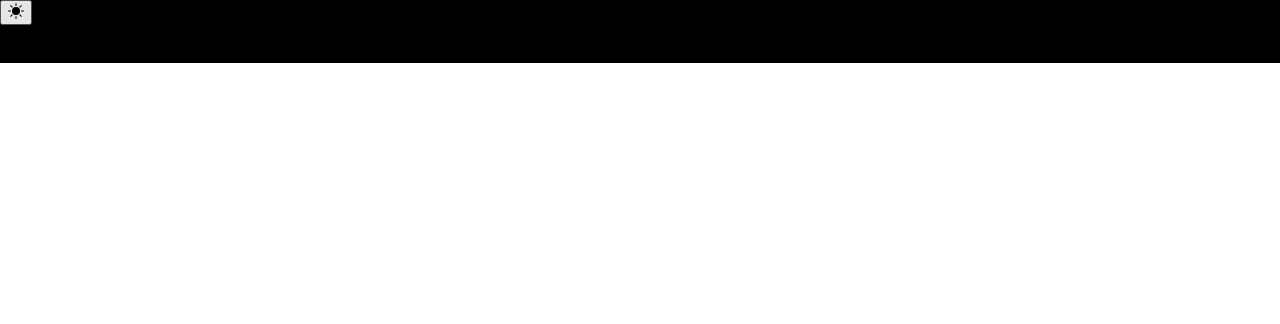
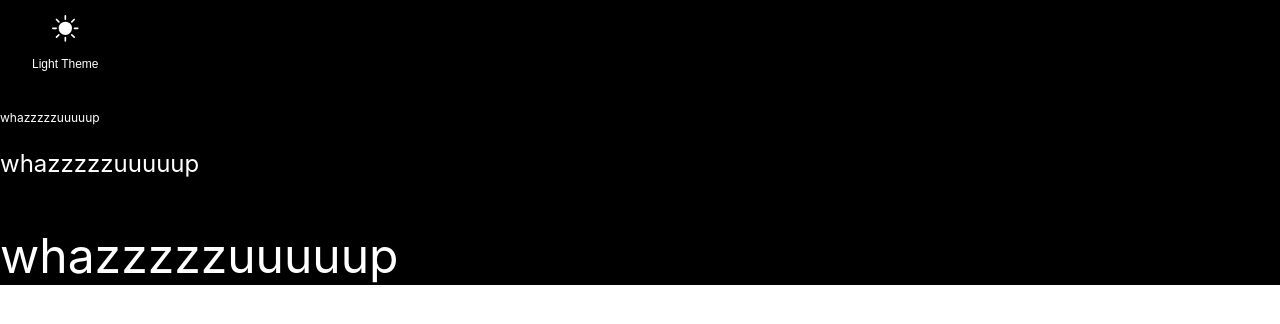
Before and after one commit to GPSPic/RandomBellWeb, a React (Create React App) app: page / in a window 1280 px wide. Shown: the top 324 px of the page. Built offline with nearby package versions, Linux system fonts and the light colour scheme.

Commit message:
text&button styling added

```diff
--- /dev/null
+++ b/src/components/buttons/ThemeSwitchButton.css
@@ -0,0 +1,24 @@
+.switch-button{
+    border: none;
+    border-radius: 70%;
+    padding: 15px 32px;
+    text-align: center;
+    text-decoration: none;
+    display: inline-block;
+}
+
+.button-dark {
+    background-color: #000;
+}
+
+.button-dark:hover {
+    background-color: #333333;
+}
+
+.button-light {
+    background-color: #fff
+}
+
+.button-light:hover {
+    background-color: #777777;
+  }
--- a/src/components/buttons/ThemeSwitchButton.js
+++ b/src/components/buttons/ThemeSwitchButton.js
@@ -1,16 +1,21 @@
 import { useContext } from "react";
 import { moon,sun } from "../../helpers/icon";
 import { ThemeContext } from "../../containers/Container";
+import "./ThemeSwitchButton.css"
+import SmallText from "../texts/SmallText";
 
 const ThemeSwitchButton = ({ switchTheme }) => {
     const theme = useContext(ThemeContext)
-    console.log(theme)
-    const buttonTheme = 'button-' + theme;
+    const buttonText = theme === "dark" ? "Light Theme" : "Dark Theme"
+    const buttonBackground = "button-" + theme
+    console.log(buttonBackground);
+
 
     return (
         <>
-            <button onClick={switchTheme} className="buttonTheme">
+            <button onClick={switchTheme} className={"switch-button " + buttonBackground} >
                 {theme === 'dark' ? sun : moon}
+                <SmallText text={buttonText} />
             </button>
         </>
     );
--- /dev/null
+++ b/src/components/texts/LargeText.js
@@ -0,0 +1,14 @@
+import { useContext } from "react";
+import { ThemeContext } from "../../containers/Container";
+import './text.css'
+
+const LargeText = ({text}) => {
+  const theme = useContext(ThemeContext)
+  const textTheme = 'text-' + theme
+
+  return (
+    <p className={`${textTheme} large-text`}>{text}</p>
+  );
+};
+
+export default LargeText;
--- /dev/null
+++ b/src/components/texts/RegularText.js
@@ -0,0 +1,14 @@
+import { useContext } from "react";
+import { ThemeContext } from "../../containers/Container";
+import './text.css'
+
+const RegularText = ({text}) => {
+    const theme = useContext(ThemeContext)
+    const textTheme = 'text-' + theme
+
+    return (
+        <p className={textTheme + " regular-text"}>{text}</p>
+     );
+}
+
+export default RegularText;
--- a/src/components/texts/SmallText.js
+++ b/src/components/texts/SmallText.js
@@ -1,15 +1,21 @@
-import styled from 'styled-components';
-import { defaultDarkText, defaultBrightText } from "../../helpers/colours.js";
+import { useContext } from "react";
+import { ThemeContext } from "../../containers/Container";
+import './text.css'
 
-
-const SmallText = () => {
+const SmallText = ({text}) => {
+  const theme = useContext(ThemeContext)
+  const textTheme = 'text-' + theme
 
   return (
-    <h5 color='white'>Small Text</h5>
+    <p className={`${textTheme} small-text`}>{text}</p>
   );
 };
 
 export default SmallText;
+
+// import styled from 'styled-components';
+
+// import { defaultDarkText, defaultBrightText } from "../../helpers/colours.js";
 
   // const Small = styled.h5`
   //   color: ${function(props) {return props['data-darktheme'] ? defaultDarkText : defaultBrightText}};
--- a/src/components/texts/text.css
+++ b/src/components/texts/text.css
@@ -0,0 +1,19 @@
+.text-dark {
+    color: #fff
+}
+
+.text-light {
+    color: #000
+}
+
+.small-text {
+    font-size: 12px;
+}
+
+.regular-text {
+    font-size: 24px;
+}
+
+.large-text {
+    font-size: 48px;
+}
--- a/src/containers/Container.js
+++ b/src/containers/Container.js
@@ -3,6 +3,8 @@ import styled from 'styled-components'
 
 import './Container.css'
 import SmallText from "../components/texts/SmallText";
+import RegularText from "../components/texts/RegularText";
+import LargeText from "../components/texts/LargeText";
 import ThemeSwitchButton from "../components/buttons/ThemeSwitchButton";
 
 
@@ -10,7 +12,6 @@ export const ThemeContext = createContext(null)
 
 const Container = () => {
   const [theme, setTheme] = useState('dark')
-  console.log('theme in container: ' + theme)
 
   const containerThemeClass = "container-" + theme
 
@@ -26,9 +27,9 @@ const Container = () => {
     <ThemeContext.Provider value={theme}>
       <div className={containerThemeClass}>
         <ThemeSwitchButton switchTheme = {switchTheme} />
-        <SmallText />
-        {/* <RegularText/>
-        <BigText /> */}
+        <SmallText text={"whazzzzzuuuuup"}/>
+        <RegularText text={"whazzzzzuuuuup"}/>
+        <LargeText text={"whazzzzzuuuuup"}/>
       </div>
     </ThemeContext.Provider>
   );
--- a/src/helpers/icon.js
+++ b/src/helpers/icon.js
@@ -1,9 +1,9 @@
 export const moon =
-<svg xmlns="http://www.w3.org/2000/svg" width="16" height="16" fill="currentColor" className="bi bi-moon" viewBox="0 0 16 16">
+<svg xmlns="http://www.w3.org/2000/svg" width="2em" height="2em" fill="currentColor" className="bi bi-moon" viewBox="0 0 16 16">
   <path d="M6 .278a.768.768 0 0 1 .08.858 7.208 7.208 0 0 0-.878 3.46c0 4.021 3.278 7.277 7.318 7.277.527 0 1.04-.055 1.533-.16a.787.787 0 0 1 .81.316.733.733 0 0 1-.031.893A8.349 8.349 0 0 1 8.344 16C3.734 16 0 12.286 0 7.71 0 4.266 2.114 1.312 5.124.06A.752.752 0 0 1 6 .278zM4.858 1.311A7.269 7.269 0 0 0 1.025 7.71c0 4.02 3.279 7.276 7.319 7.276a7.316 7.316 0 0 0 5.205-2.162c-.337.042-.68.063-1.029.063-4.61 0-8.343-3.714-8.343-8.29 0-1.167.242-2.278.681-3.286z"/>
 </svg>
 
 export const sun =
-<svg xmlns="http://www.w3.org/2000/svg" width="16" height="16" fill="currentColor" className="bi bi-brightness-high-fill" viewBox="0 0 16 16">
+<svg xmlns="http://www.w3.org/2000/svg" width="2em" height="2em" fill="white" className="bi bi-brightness-high-fill" viewBox="0 0 16 16">
   <path d="M12 8a4 4 0 1 1-8 0 4 4 0 0 1 8 0zM8 0a.5.5 0 0 1 .5.5v2a.5.5 0 0 1-1 0v-2A.5.5 0 0 1 8 0zm0 13a.5.5 0 0 1 .5.5v2a.5.5 0 0 1-1 0v-2A.5.5 0 0 1 8 13zm8-5a.5.5 0 0 1-.5.5h-2a.5.5 0 0 1 0-1h2a.5.5 0 0 1 .5.5zM3 8a.5.5 0 0 1-.5.5h-2a.5.5 0 0 1 0-1h2A.5.5 0 0 1 3 8zm10.657-5.657a.5.5 0 0 1 0 .707l-1.414 1.415a.5.5 0 1 1-.707-.708l1.414-1.414a.5.5 0 0 1 .707 0zm-9.193 9.193a.5.5 0 0 1 0 .707L3.05 13.657a.5.5 0 0 1-.707-.707l1.414-1.414a.5.5 0 0 1 .707 0zm9.193 2.121a.5.5 0 0 1-.707 0l-1.414-1.414a.5.5 0 0 1 .707-.707l1.414 1.414a.5.5 0 0 1 0 .707zM4.464 4.465a.5.5 0 0 1-.707 0L2.343 3.05a.5.5 0 1 1 .707-.707l1.414 1.414a.5.5 0 0 1 0 .708z"/>
 </svg>
```
